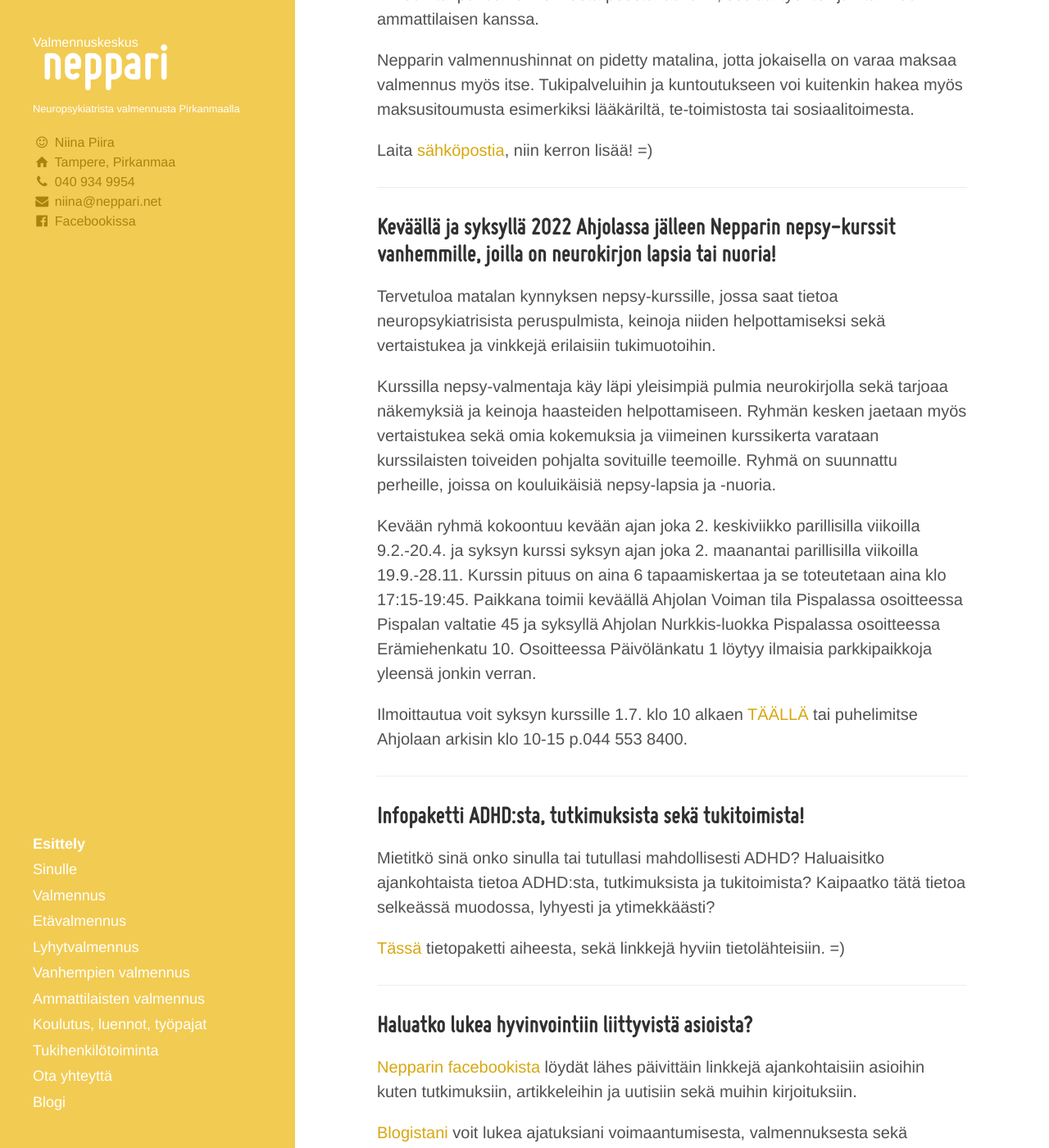
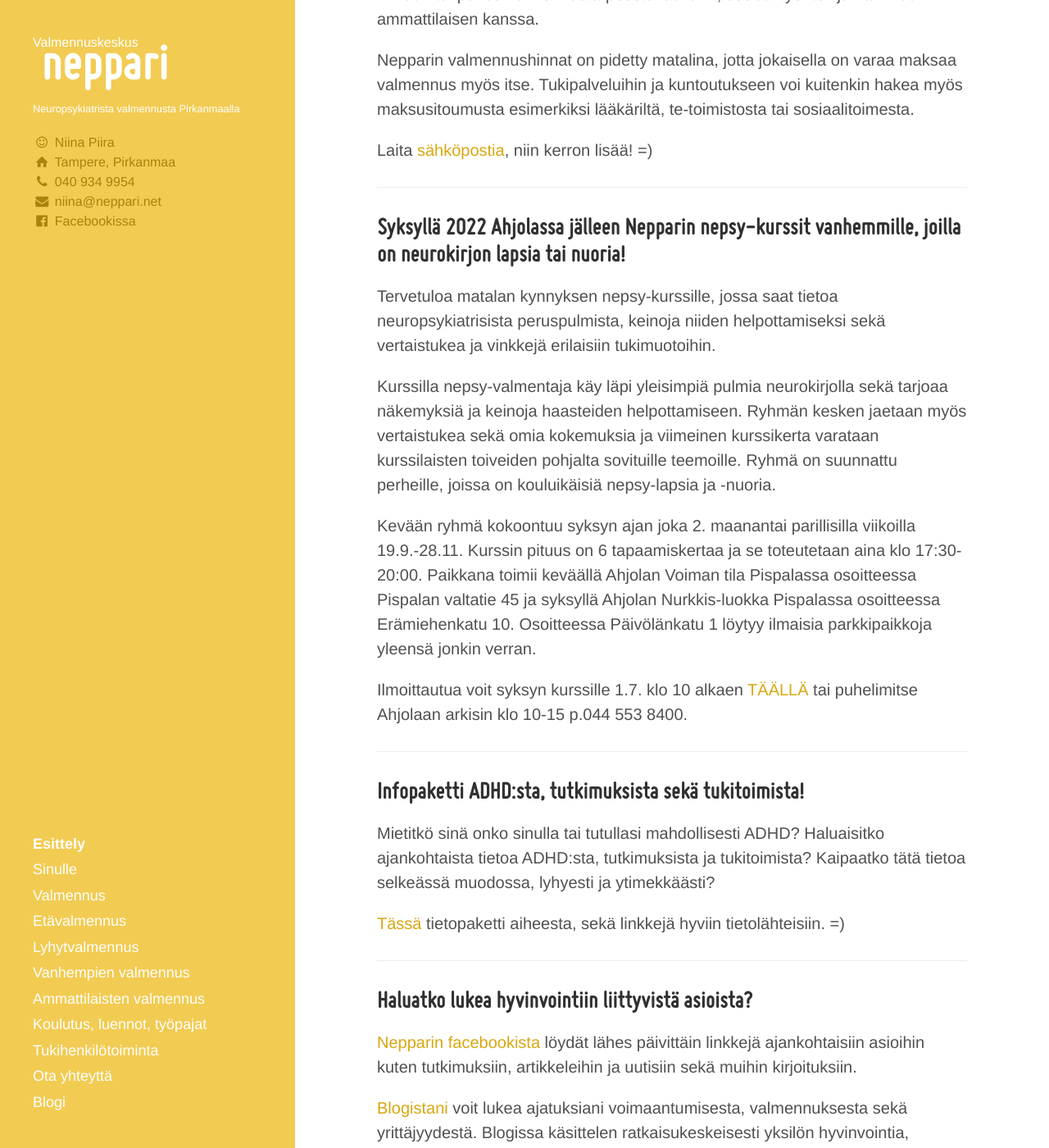
Before and after one commit to niinapiira/neppari.net, a Jekyll site: the page built from index.md, in a window 1280 px wide and 1400 px high, scrolled down 919 px. Shown: the whole window at 82% size. Built offline with Jekyll 4.4.1, drawn with Linux system fonts in a browser that asks for light colours.

Commit message:
Update index.md

```diff
--- a/index.md
+++ b/index.md
@@ -36,13 +36,13 @@
 
 ___
 
-##  Keväällä ja syksyllä 2022 Ahjolassa jälleen Nepparin nepsy-kurssit vanhemmille, joilla on neurokirjon lapsia tai nuoria!
+##  Syksyllä 2022 Ahjolassa jälleen Nepparin nepsy-kurssit vanhemmille, joilla on neurokirjon lapsia tai nuoria!
 
 Tervetuloa matalan kynnyksen nepsy-kurssille, jossa saat tietoa neuropsykiatrisista peruspulmista, keinoja niiden helpottamiseksi sekä vertaistukea ja vinkkejä erilaisiin tukimuotoihin.
 
 Kurssilla nepsy-valmentaja käy läpi yleisimpiä pulmia neurokirjolla sekä tarjoaa näkemyksiä ja keinoja haasteiden helpottamiseen. Ryhmän kesken jaetaan myös vertaistukea sekä omia kokemuksia ja viimeinen kurssikerta varataan kurssilaisten toiveiden pohjalta sovituille teemoille. Ryhmä on suunnattu perheille, joissa on kouluikäisiä nepsy-lapsia ja -nuoria.
 
-Kevään ryhmä kokoontuu kevään ajan joka 2. keskiviikko parillisilla viikoilla 9.2.-20.4. ja syksyn kurssi syksyn ajan joka 2. maanantai parillisilla viikoilla 19.9.-28.11. Kurssin pituus on aina 6 tapaamiskertaa ja se toteutetaan aina klo 17:15-19:45. Paikkana toimii keväällä Ahjolan Voiman tila Pispalassa osoitteessa Pispalan valtatie 45 ja syksyllä Ahjolan Nurkkis-luokka Pispalassa osoitteessa Erämiehenkatu 10. Osoitteessa Päivölänkatu 1 löytyy ilmaisia parkkipaikkoja yleensä jonkin verran.
+Kevään ryhmä kokoontuu syksyn ajan joka 2. maanantai parillisilla viikoilla 19.9.-28.11. Kurssin pituus on 6 tapaamiskertaa ja se toteutetaan aina klo 17:30-20:00. Paikkana toimii keväällä Ahjolan Voiman tila Pispalassa osoitteessa Pispalan valtatie 45 ja syksyllä Ahjolan Nurkkis-luokka Pispalassa osoitteessa Erämiehenkatu 10. Osoitteessa Päivölänkatu 1 löytyy ilmaisia parkkipaikkoja yleensä jonkin verran.
 
 Ilmoittautua voit syksyn kurssille 1.7. klo 10 alkaen [TÄÄLLÄ](https://opistopalvelut.fi/ahjola/course.php?l=fi&t=25916) tai puhelimitse Ahjolaan arkisin klo 10-15 p.044 553 8400.
 
```
